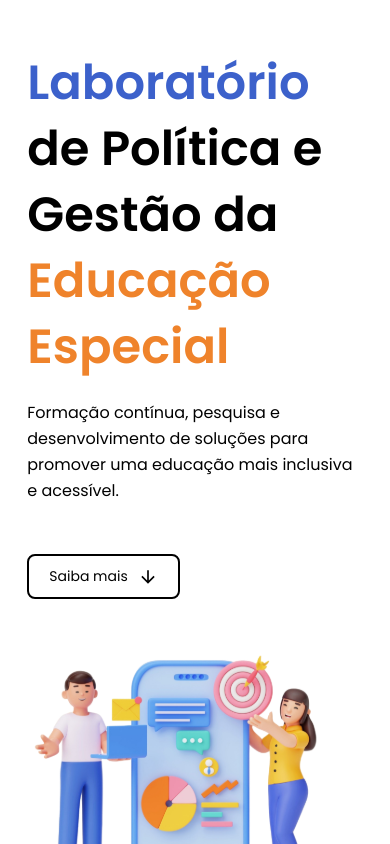
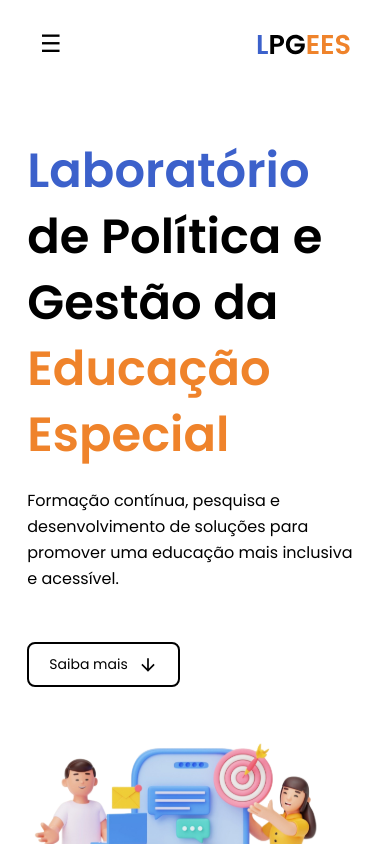
Before and after one commit to rochamanuela/lpgees, a React (Vite) app: page / in a window 390 px wide. Shown: the top 844 px of the page. Built offline with nearby package versions, Linux system fonts and the light colour scheme.

Commit message:
add menu responsiveness

```diff
--- a/src/App.css
+++ b/src/App.css
@@ -46,6 +46,15 @@ a {
 .container-navbar .links-navbar a:hover {
   color: var(--blue);
 }
+
+.menu-toggle {
+  display: none;
+  background: none;
+  border: none;
+  font-size: 24px;
+  cursor: pointer;
+}
+
 
 /* header styles */
 
@@ -189,6 +198,32 @@ a.btn-more:hover {
   }
 }
 
+@media screen and (max-width: 850px) {
+  .menu-toggle {
+    display: block;
+  }
+
+  .links-navbar {
+    flex-direction: column;
+    gap: 20px;
+    position: absolute;
+    top: 80px;
+    right: 0;
+    background: white;
+    box-shadow: 0px 4px 8px rgba(0, 0, 0, 0.1);
+    height: 0px;
+    overflow: hidden;
+    width: 200px;
+    z-index: 10;
+    /* transition: height 0.3s ease-in-out; */
+  }
+
+  .links-navbar.open {
+    height: 300px;
+    padding: 20px;
+  }
+}
+
 @media screen and (max-width: 480px) {
   .container-context section .child .highlights {
     flex-direction: column;
--- a/src/App.jsx
+++ b/src/App.jsx
@@ -6,7 +6,7 @@ import './App.css'
 export default function App() {
   return (
     <div>
-      {/* <Navbar /> */}
+      <Navbar />
       <Header />
       <Context />
     </div>
--- a/src/components/Navbar.jsx
+++ b/src/components/Navbar.jsx
@@ -1,11 +1,20 @@
-import React from 'react'
+import React, { useState } from 'react'
 import LogotypeSmall from '../assets/vectors/small-logotype.svg'
 
 export default function Navbar() {
+    const [isMenuOpen, setIsMenuOpen] = useState(false)
+
+    const toggleMenu = () => {
+        setIsMenuOpen((prev) => !prev)
+    }
+
     return (
         <div className="container-navbar">
-            <img src={LogotypeSmall} alt="" />
-            <div className="links-navbar">
+            <button className="menu-toggle" onClick={toggleMenu}>
+                ☰
+            </button>
+            <img src={LogotypeSmall} alt="Logo" className="logo" />
+            <div className={`links-navbar ${isMenuOpen ? "open" : ""}`}>
                 <a href="#">Contexto</a>
                 <a href="#">Pesquisadores</a>
                 <a href="#">Linhas de Pesquisa</a>
```
